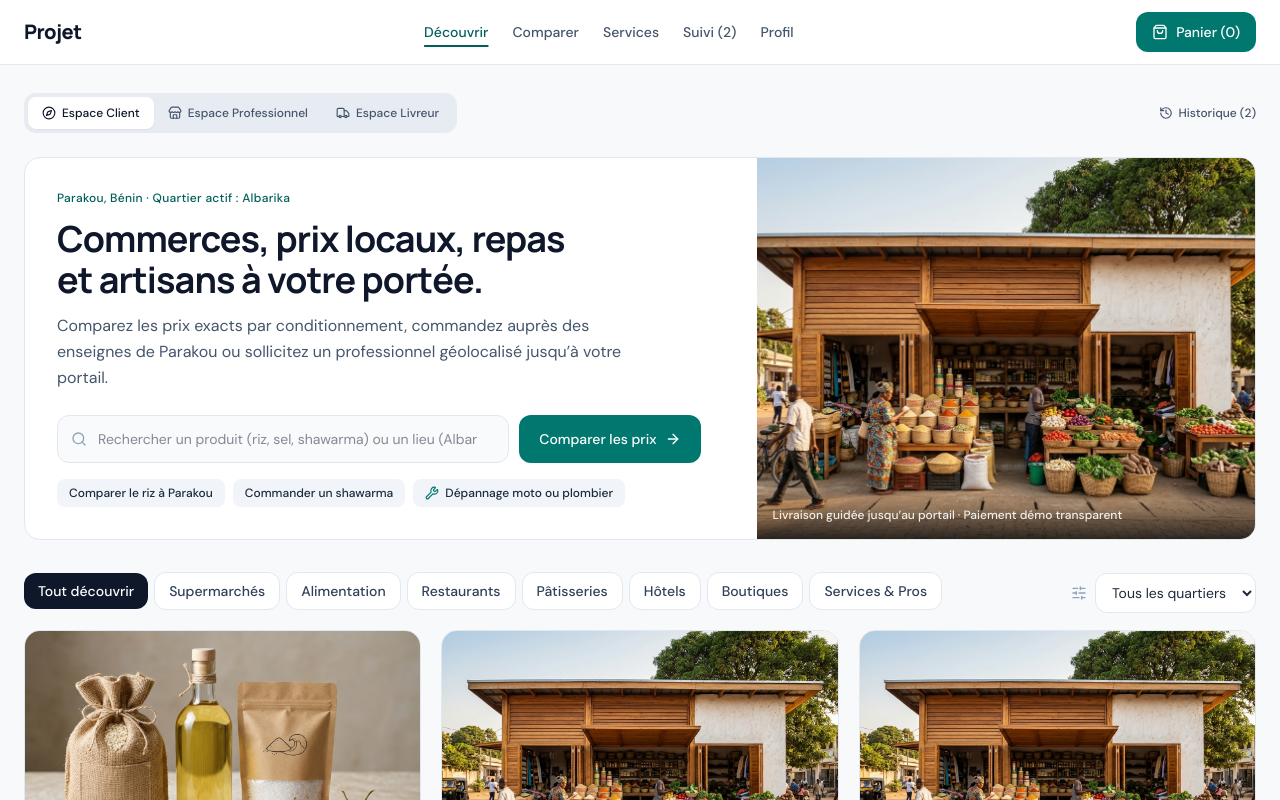
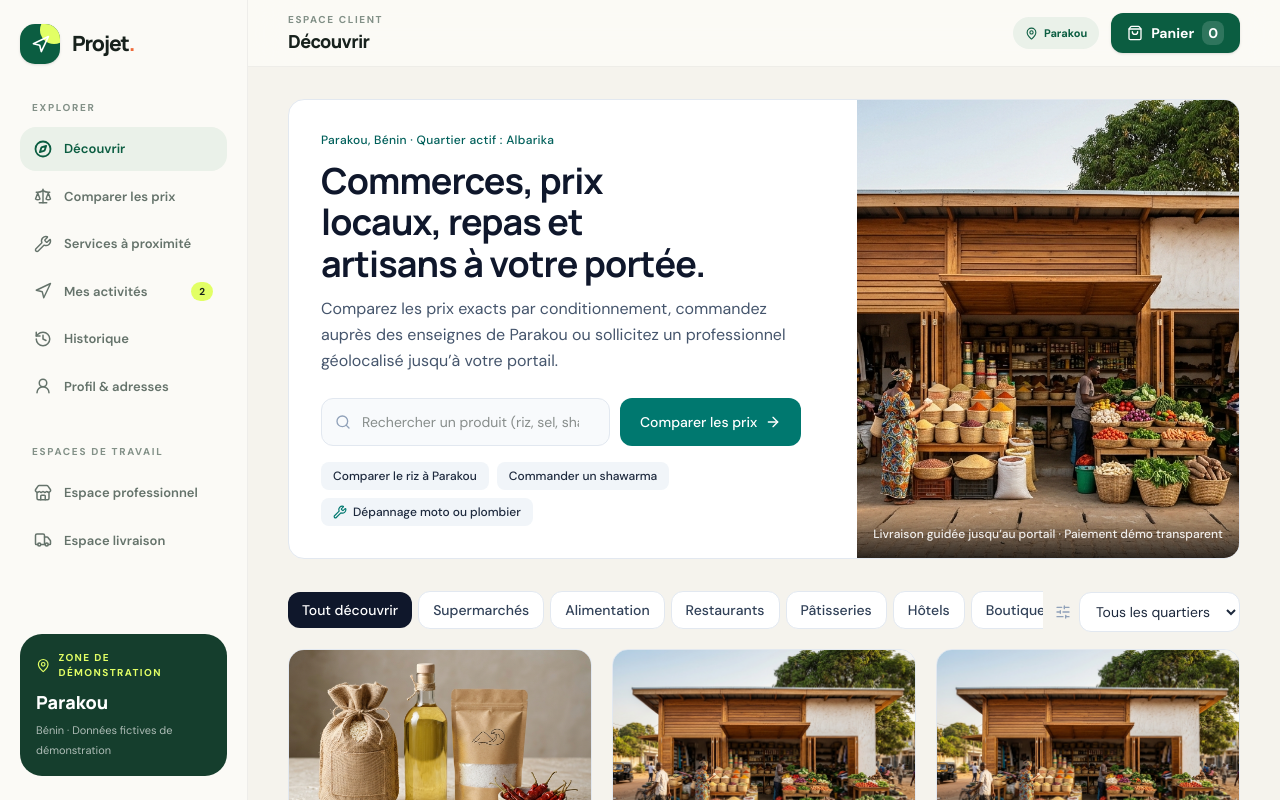
Before and after one commit to suivicpnbj-spec/versiongoogle, a React (Vite) app: page / in a window 1280 px wide. Shown: the top 800 px of the page. Built offline with nearby package versions, Linux system fonts and the light colour scheme.

Commit message:
feat: integrate Figma-inspired application shell with Google app state

```diff
--- a/src/App.tsx
+++ b/src/App.tsx
@@ -1,13 +1,15 @@
 import React from 'react';
 import {
+  ArrowUpRight,
   Compass,
   History,
+  MapPin,
   Navigation,
   Scale,
   ShoppingBag,
   Store,
   Truck,
-  User,
+  UserRound,
   Wrench,
 } from 'lucide-react';
 import { BRAND_CONFIG } from './config/brand';
@@ -25,6 +27,13 @@ import { ProDashboardView } from './components/pro/ProDashboardView';
 import { ToastContainer } from './components/ui/ToastContainer';
 import { ClientTab, WorkspaceMode } from './types/domain';
 
+const clientLinks: Array<{ id: ClientTab; label: string; icon: React.ElementType }> = [
+  { id: 'discover', label: 'Découvrir', icon: Compass },
+  { id: 'compare', label: 'Comparer les prix', icon: Scale },
+  { id: 'services', label: 'Services à proximité', icon: Wrench },
+  { id: 'tracking', label: 'Mes activités', icon: Navigation },
+];
+
 const AppShell: React.FC = () => {
   const {
     workspace,
@@ -40,12 +49,8 @@ const AppShell: React.FC = () => {
 
   const cartCount = cart.reduce((sum, item) => sum + item.quantity, 0);
   const activeTrackingCount =
-    state.orders.filter(
-      (o) => o.prepStatus !== 'annulee' && o.deliveryStatus !== 'livree'
-    ).length +
-    state.interventions.filter(
-      (i) => i.status !== 'terminee' && i.status !== 'refusee'
-    ).length;
+    state.orders.filter((o) => o.prepStatus !== 'annulee' && o.deliveryStatus !== 'livree').length +
+    state.interventions.filter((i) => i.status !== 'terminee' && i.status !== 'refusee').length;
 
   const handleClientNav = (tab: ClientTab) => {
     setWorkspace('client');
@@ -60,186 +65,172 @@ const AppShell: React.FC = () => {
     window.scrollTo({ top: 0, behavior: 'smooth' });
   };
 
+  const activeLabel = selectedEstablishmentId
+    ? 'Établissement'
+    : clientLinks.find((item) => item.id === clientTab)?.label ?? 'Mon espace';
+
   return (
-    <div className="min-h-screen flex flex-col bg-[#F8F9FA] text-slate-900">
-      {/* Top Bar Contract strict : 3 zones (Wordmark — Nav links — 1 Action primaire) */}
-      <header className="sticky top-0 z-30 bg-white/95 backdrop-blur-md border-b border-slate-200">
-        <div className="max-w-7xl mx-auto px-4 sm:px-6 h-[52px] sm:h-16 flex items-center justify-between gap-8">
-          {/* Zone 1 : Wordmark seul */}
+    <div className="min-h-screen bg-[#f5f3ed] text-[#17211c]">
+      {/* Navigation latérale inspirée de la piste Figma, branchée sur les états métier Google. */}
+      <aside className="fixed inset-y-0 left-0 z-30 hidden w-[248px] flex-col border-r border-black/5 bg-[#fbfaf6] px-5 py-6 lg:flex">
         <button
           type="button"
           onClick={() => handleClientNav('discover')}
-            className="font-display text-lg sm:text-xl font-extrabold tracking-tight text-slate-900 whitespace-nowrap shrink-0 cursor-pointer"
+          className="mb-9 flex items-center gap-3 text-left"
+          aria-label="Retour à l'accueil"
         >
-            {BRAND_CONFIG.appName}
+          <span className="relative flex h-10 w-10 items-center justify-center overflow-hidden rounded-[15px] bg-[#0b5d41] text-white shadow-sm">
+            <span className="absolute -right-2 -top-2 h-7 w-7 rounded-full bg-[#e2ff65]" />
+            <Navigation className="relative" size={19} />
+          </span>
+          <span className="font-display text-[21px] font-extrabold tracking-[-0.055em]">
+            {BRAND_CONFIG.appName}<span className="text-[#ef6a39]">.</span>
+          </span>
         </button>
 
-          {/* Zone 2 : Liens de navigation texte (4–5 liens) */}
-          <nav
-            className="hidden lg:flex items-center gap-6 text-sm font-medium text-slate-600"
-            aria-label="Navigation principale"
+        <div className="mb-3 px-3 text-[10px] font-extrabold uppercase tracking-[.17em] text-[#829087]">
+          Explorer
+        </div>
+        <nav className="space-y-1" aria-label="Navigation principale">
+          {clientLinks.map(({ id, label, icon: Icon }) => {
+            const active = workspace === 'client' && clientTab === id && !selectedEstablishmentId;
+            return (
+              <button
+                key={id}
+                type="button"
+                onClick={() => handleClientNav(id)}
+                className={`flex w-full items-center gap-3 rounded-2xl px-3.5 py-3 text-left text-[13px] font-semibold transition-colors ${
+                  active
+                    ? 'bg-[#eaf1e9] text-[#0b5d41]'
+                    : 'text-[#65736b] hover:bg-[#f0f1eb] hover:text-[#17211c]'
+                }`}
               >
+                <Icon size={18} strokeWidth={active ? 2.4 : 1.9} />
+                <span className="flex-1">{label}</span>
+                {id === 'tracking' && activeTrackingCount > 0 && (
+                  <span className="rounded-full bg-[#e2ff65] px-2 py-0.5 text-[10px] font-extrabold text-[#17211c]">
+                    {activeTrackingCount}
+                  </span>
+                )}
+              </button>
+            );
+          })}
           <button
             type="button"
-              onClick={() => handleClientNav('discover')}
-              className={`hover:text-slate-900 transition-colors whitespace-nowrap shrink-0 cursor-pointer py-1 ${
-                workspace === 'client' && clientTab === 'discover' && !selectedEstablishmentId
-                  ? 'text-teal-800 underline underline-offset-8 decoration-2'
-                  : ''
+            onClick={() => handleClientNav('history')}
+            className={`flex w-full items-center gap-3 rounded-2xl px-3.5 py-3 text-left text-[13px] font-semibold transition-colors ${
+              workspace === 'client' && clientTab === 'history'
+                ? 'bg-[#eaf1e9] text-[#0b5d41]'
+                : 'text-[#65736b] hover:bg-[#f0f1eb] hover:text-[#17211c]'
             }`}
           >
-              Découvrir
-            </button>
-            <button
-              type="button"
-              onClick={() => handleClientNav('compare')}
-              className={`hover:text-slate-900 transition-colors whitespace-nowrap shrink-0 cursor-pointer py-1 ${
-                workspace === 'client' && clientTab === 'compare'
-                  ? 'text-teal-800 underline underline-offset-8 decoration-2'
-                  : ''
-              }`}
-            >
-              Comparer
-            </button>
-            <button
-              type="button"
-              onClick={() => handleClientNav('services')}
-              className={`hover:text-slate-900 transition-colors whitespace-nowrap shrink-0 cursor-pointer py-1 ${
-                workspace === 'client' && clientTab === 'services'
-                  ? 'text-teal-800 underline underline-offset-8 decoration-2'
-                  : ''
-              }`}
-            >
-              Services
-            </button>
-            <button
-              type="button"
-              onClick={() => handleClientNav('tracking')}
-              className={`hover:text-slate-900 transition-colors whitespace-nowrap shrink-0 cursor-pointer py-1 ${
-                workspace === 'client' && clientTab === 'tracking'
-                  ? 'text-teal-800 underline underline-offset-8 decoration-2'
-                  : ''
-              }`}
-            >
-              Suivi ({activeTrackingCount})
+            <History size={18} />
+            Historique
           </button>
           <button
             type="button"
             onClick={() => handleClientNav('profile')}
-              className={`hover:text-slate-900 transition-colors whitespace-nowrap shrink-0 cursor-pointer py-1 ${
-                workspace === 'client' && (clientTab === 'profile' || clientTab === 'history')
-                  ? 'text-teal-800 underline underline-offset-8 decoration-2'
-                  : ''
+            className={`flex w-full items-center gap-3 rounded-2xl px-3.5 py-3 text-left text-[13px] font-semibold transition-colors ${
+              workspace === 'client' && clientTab === 'profile'
+                ? 'bg-[#eaf1e9] text-[#0b5d41]'
+                : 'text-[#65736b] hover:bg-[#f0f1eb] hover:text-[#17211c]'
             }`}
           >
-              Profil
+            <UserRound size={18} />
+            Profil & adresses
           </button>
         </nav>
 
-          {/* Zone 3 : 1 action primaire */}
-          <div className="shrink-0">
+        <div className="mb-3 mt-9 px-3 text-[10px] font-extrabold uppercase tracking-[.17em] text-[#829087]">
+          Espaces de travail
+        </div>
+        <div className="space-y-1">
+          <button
+            type="button"
+            onClick={() => handleWorkspaceChange('pro')}
+            className={`flex w-full items-center gap-3 rounded-2xl px-3.5 py-3 text-left text-[13px] font-semibold transition-colors ${
+              workspace === 'pro' ? 'bg-[#0b5d41] text-white' : 'text-[#65736b] hover:bg-[#f0f1eb]'
+            }`}
+          >
+            <Store size={18} />
+            Espace professionnel
+          </button>
+          <button
+            type="button"
+            onClick={() => handleWorkspaceChange('delivery')}
+            className={`flex w-full items-center gap-3 rounded-2xl px-3.5 py-3 text-left text-[13px] font-semibold transition-colors ${
+              workspace === 'delivery' ? 'bg-[#0b5d41] text-white' : 'text-[#65736b] hover:bg-[#f0f1eb]'
+            }`}
+          >
+            <Truck size={18} />
+            Espace livraison
+          </button>
+        </div>
+
+        <div className="mt-auto rounded-[22px] bg-[#153e2d] p-4 text-white">
+          <div className="flex items-center gap-2 text-[#e2ff65]">
+            <MapPin size={15} />
+            <span className="text-[10px] font-extrabold uppercase tracking-[.14em]">Zone de démonstration</span>
+          </div>
+          <p className="mt-2 font-display text-lg font-extrabold">{BRAND_CONFIG.cityDefault}</p>
+          <p className="mt-1 text-[11px] leading-5 text-white/65">
+            {BRAND_CONFIG.countryDefault} · Données fictives de démonstration
+          </p>
+        </div>
+      </aside>
+
+      <div className="min-h-screen lg:pl-[248px]">
+        <header className="sticky top-0 z-20 border-b border-black/5 bg-[#fbfaf6]/95 backdrop-blur-xl">
+          <div className="mx-auto flex h-[66px] max-w-[1480px] items-center justify-between gap-3 px-4 sm:px-7 lg:px-10">
+            <div className="flex min-w-0 items-center gap-3">
+              <button
+                type="button"
+                onClick={() => handleClientNav('discover')}
+                className="flex items-center gap-2 lg:hidden"
+                aria-label="Accueil"
+              >
+                <span className="flex h-9 w-9 items-center justify-center rounded-[13px] bg-[#0b5d41] text-white">
+                  <Navigation size={17} />
+                </span>
+              </button>
+              <div className="min-w-0">
+                <p className="text-[10px] font-extrabold uppercase tracking-[.16em] text-[#829087]">
+                  {workspace === 'client' ? 'Espace client' : workspace === 'pro' ? 'Espace professionnel' : 'Espace livraison'}
+                </p>
+                <h1 className="truncate font-display text-[16px] font-extrabold tracking-[-.035em] sm:text-lg">
+                  {workspace === 'client' ? activeLabel : workspace === 'pro' ? 'Gestion de votre activité' : 'Livraisons attribuées'}
+                </h1>
+              </div>
+            </div>
+
+            <div className="flex shrink-0 items-center gap-2 sm:gap-3">
+              <span className="hidden items-center gap-1.5 rounded-full bg-[#eaf1e9] px-3 py-2 text-[11px] font-bold text-[#0b5d41] sm:inline-flex">
+                <MapPin size={13} /> {BRAND_CONFIG.cityDefault}
+              </span>
               {workspace === 'client' ? (
                 <button
                   type="button"
                   onClick={() => setCartOpen(true)}
-                className="h-9 sm:h-10 px-3.5 sm:px-4 rounded-xl bg-teal-700 hover:bg-teal-800 text-white text-xs sm:text-sm font-medium inline-flex items-center gap-2 whitespace-nowrap shrink-0 cursor-pointer transition-colors"
+                  className="inline-flex h-10 items-center gap-2 rounded-xl bg-[#0b5d41] px-3.5 text-xs font-extrabold text-white shadow-sm transition hover:bg-[#084b35] sm:px-4 sm:text-sm"
                 >
-                <ShoppingBag className="w-4 h-4" />
-                <span className="tabular-nums">Panier ({cartCount})</span>
+                  <ShoppingBag size={16} />
+                  <span>Panier</span>
+                  <span className="rounded-lg bg-white/15 px-1.5 py-0.5 tabular-nums">{cartCount}</span>
                 </button>
               ) : (
                 <button
                   type="button"
                   onClick={() => handleWorkspaceChange('client')}
-                className="h-9 sm:h-10 px-3.5 sm:px-4 rounded-xl bg-slate-900 hover:bg-slate-800 text-white text-xs sm:text-sm font-medium whitespace-nowrap shrink-0 cursor-pointer transition-colors"
+                  className="inline-flex h-10 items-center gap-2 rounded-xl bg-[#e2ff65] px-4 text-xs font-extrabold text-[#17211c] transition hover:bg-[#d6f34e]"
                 >
-                Espace Client
+                  Espace client <ArrowUpRight size={15} />
                 </button>
               )}
             </div>
           </div>
         </header>
 
-      {/* Contenu principal */}
-      <main className="flex-1 max-w-7xl w-full mx-auto px-4 sm:px-6 py-5 sm:py-7 pb-24 lg:pb-12 space-y-6">
-        {/* Barre d'espaces & accès secondaire (sous le header pour respecter le Top Bar Contract) */}
-        <div className="flex flex-col sm:flex-row sm:items-center justify-between gap-3">
-          <div
-            className="inline-flex items-center p-1 bg-slate-200/75 rounded-xl w-full sm:w-auto overflow-x-auto no-scrollbar"
-            role="tablist"
-            aria-label="Sélection de l'espace utilisateur"
-          >
-            <button
-              type="button"
-              role="tab"
-              aria-selected={workspace === 'client'}
-              onClick={() => handleWorkspaceChange('client')}
-              className={`flex-1 sm:flex-initial px-3.5 py-2 text-xs font-medium rounded-lg inline-flex items-center justify-center gap-1.5 whitespace-nowrap shrink-0 cursor-pointer transition-colors ${
-                workspace === 'client'
-                  ? 'bg-white text-slate-900 shadow-xs'
-                  : 'text-slate-600 hover:text-slate-900'
-              }`}
-            >
-              <Compass className="w-3.5 h-3.5" />
-              <span>Espace Client</span>
-            </button>
-            <button
-              type="button"
-              role="tab"
-              aria-selected={workspace === 'pro'}
-              onClick={() => handleWorkspaceChange('pro')}
-              className={`flex-1 sm:flex-initial px-3.5 py-2 text-xs font-medium rounded-lg inline-flex items-center justify-center gap-1.5 whitespace-nowrap shrink-0 cursor-pointer transition-colors ${
-                workspace === 'pro'
-                  ? 'bg-white text-slate-900 shadow-xs'
-                  : 'text-slate-600 hover:text-slate-900'
-              }`}
-            >
-              <Store className="w-3.5 h-3.5" />
-              <span>Espace Professionnel</span>
-            </button>
-            <button
-              type="button"
-              role="tab"
-              aria-selected={workspace === 'delivery'}
-              onClick={() => handleWorkspaceChange('delivery')}
-              className={`flex-1 sm:flex-initial px-3.5 py-2 text-xs font-medium rounded-lg inline-flex items-center justify-center gap-1.5 whitespace-nowrap shrink-0 cursor-pointer transition-colors ${
-                workspace === 'delivery'
-                  ? 'bg-white text-slate-900 shadow-xs'
-                  : 'text-slate-600 hover:text-slate-900'
-              }`}
-            >
-              <Truck className="w-3.5 h-3.5" />
-              <span>Espace Livreur</span>
-            </button>
-          </div>
-
-          {workspace === 'client' && (
-            <div className="flex items-center gap-4 text-xs font-medium text-slate-600">
-              <button
-                type="button"
-                onClick={() => handleClientNav('history')}
-                className={`inline-flex items-center gap-1.5 hover:text-slate-900 cursor-pointer ${
-                  clientTab === 'history' ? 'text-teal-800 font-semibold' : ''
-                }`}
-              >
-                <History className="w-3.5 h-3.5" />
-                <span>Historique ({state.orders.length + state.interventions.length})</span>
-              </button>
-              <button
-                type="button"
-                onClick={() => handleClientNav('profile')}
-                className={`lg:hidden inline-flex items-center gap-1.5 hover:text-slate-900 cursor-pointer ${
-                  clientTab === 'profile' ? 'text-teal-800 font-semibold' : ''
-                }`}
-              >
-                <User className="w-3.5 h-3.5" />
-                <span>Profil & Adresses</span>
-              </button>
-            </div>
-          )}
-        </div>
-
-        {/* Vues par espace */}
+        <main className="mx-auto w-full max-w-[1480px] px-4 py-6 pb-28 sm:px-7 sm:py-8 lg:px-10 lg:pb-12">
           {workspace === 'client' && (
             <>
               {selectedEstablishmentId ? (
@@ -259,79 +250,45 @@ const AppShell: React.FC = () => {
               )}
             </>
           )}
-
           {workspace === 'pro' && <ProDashboardView />}
           {workspace === 'delivery' && <DeliveryDashboardView />}
+
+          <footer className="mt-12 hidden items-center justify-between gap-4 border-t border-black/5 pt-5 text-[11px] text-[#829087] lg:flex">
+            <span>{BRAND_CONFIG.appName} · Commerce et services de proximité · {BRAND_CONFIG.cityDefault}</span>
+            <span>{BRAND_CONFIG.demoNotice}</span>
+          </footer>
         </main>
+      </div>
 
-      {/* Pied de page sobre */}
-      <footer className="hidden lg:block bg-white border-t border-slate-200 py-5 px-6 text-xs text-slate-500">
-        <div className="max-w-7xl mx-auto flex items-center justify-between gap-4">
-          <span>
-            {BRAND_CONFIG.appName} — Plateforme de proximité, commerce et services ({BRAND_CONFIG.cityDefault}, {BRAND_CONFIG.countryDefault})
-          </span>
-          <span>{BRAND_CONFIG.demoNotice}</span>
-        </div>
-      </footer>
-
-      {/* Barre de navigation mobile fixe (4 onglets, hauteur 56px pour respecter le cap de 15%) */}
       <nav
-        className="lg:hidden fixed bottom-0 left-0 right-0 z-40 h-14 bg-white/95 backdrop-blur-md border-t border-slate-200 grid grid-cols-4 items-center"
+        className="fixed inset-x-0 bottom-0 z-40 grid h-[66px] grid-cols-4 border-t border-black/5 bg-[#fbfaf6]/95 backdrop-blur-xl lg:hidden"
         aria-label="Navigation mobile"
       >
+        {[
+          { id: 'discover' as ClientTab, label: 'Découvrir', icon: Compass },
+          { id: 'compare' as ClientTab, label: 'Comparer', icon: Scale },
+          { id: 'services' as ClientTab, label: 'Services', icon: Wrench },
+          { id: 'tracking' as ClientTab, label: 'Suivi', icon: Navigation },
+        ].map(({ id, label, icon: Icon }) => {
+          const active = workspace === 'client' && clientTab === id && !selectedEstablishmentId;
+          return (
             <button
+              key={id}
               type="button"
-          onClick={() => handleClientNav('discover')}
-          className={`flex flex-col items-center justify-center h-full cursor-pointer ${
-            workspace === 'client' && clientTab === 'discover' && !selectedEstablishmentId
-              ? 'text-teal-700 font-semibold'
-              : 'text-slate-500'
+              onClick={() => handleClientNav(id)}
+              className={`flex flex-col items-center justify-center gap-1 transition-colors ${
+                active ? 'text-[#0b5d41]' : 'text-[#87938b]'
               }`}
             >
-          <Compass className="w-5 h-5" />
-          <span className="text-[10px] tracking-tight mt-0.5">Découvrir</span>
+              <span className={`flex h-8 w-11 items-center justify-center rounded-full ${
+                active ? 'bg-[#eaf1e9]' : ''
+              }`}>
+                <Icon size={19} strokeWidth={active ? 2.5 : 1.9} />
+              </span>
+              <span className="text-[10px] font-bold">{label}</span>
             </button>
-
-        <button
-          type="button"
-          onClick={() => handleClientNav('compare')}
-          className={`flex flex-col items-center justify-center h-full cursor-pointer ${
-            workspace === 'client' && clientTab === 'compare'
-              ? 'text-teal-700 font-semibold'
-              : 'text-slate-500'
-          }`}
-        >
-          <Scale className="w-5 h-5" />
-          <span className="text-[10px] tracking-tight mt-0.5">Comparer</span>
-        </button>
-
-        <button
-          type="button"
-          onClick={() => handleClientNav('services')}
-          className={`flex flex-col items-center justify-center h-full cursor-pointer ${
-            workspace === 'client' && clientTab === 'services'
-              ? 'text-teal-700 font-semibold'
-              : 'text-slate-500'
-          }`}
-        >
-          <Wrench className="w-5 h-5" />
-          <span className="text-[10px] tracking-tight mt-0.5">Services</span>
-        </button>
-
-        <button
-          type="button"
-          onClick={() => handleClientNav('tracking')}
-          className={`flex flex-col items-center justify-center h-full cursor-pointer ${
-            workspace === 'client' && clientTab === 'tracking'
-              ? 'text-teal-700 font-semibold'
-              : 'text-slate-500'
-          }`}
-        >
-          <Navigation className="w-5 h-5" />
-          <span className="text-[10px] tracking-tight mt-0.5">
-            Suivi ({activeTrackingCount})
-          </span>
-        </button>
+          );
+        })}
       </nav>
 
       <CartCheckoutDrawer />
```
Lines whose indentation alone changed are shown as unchanged.
